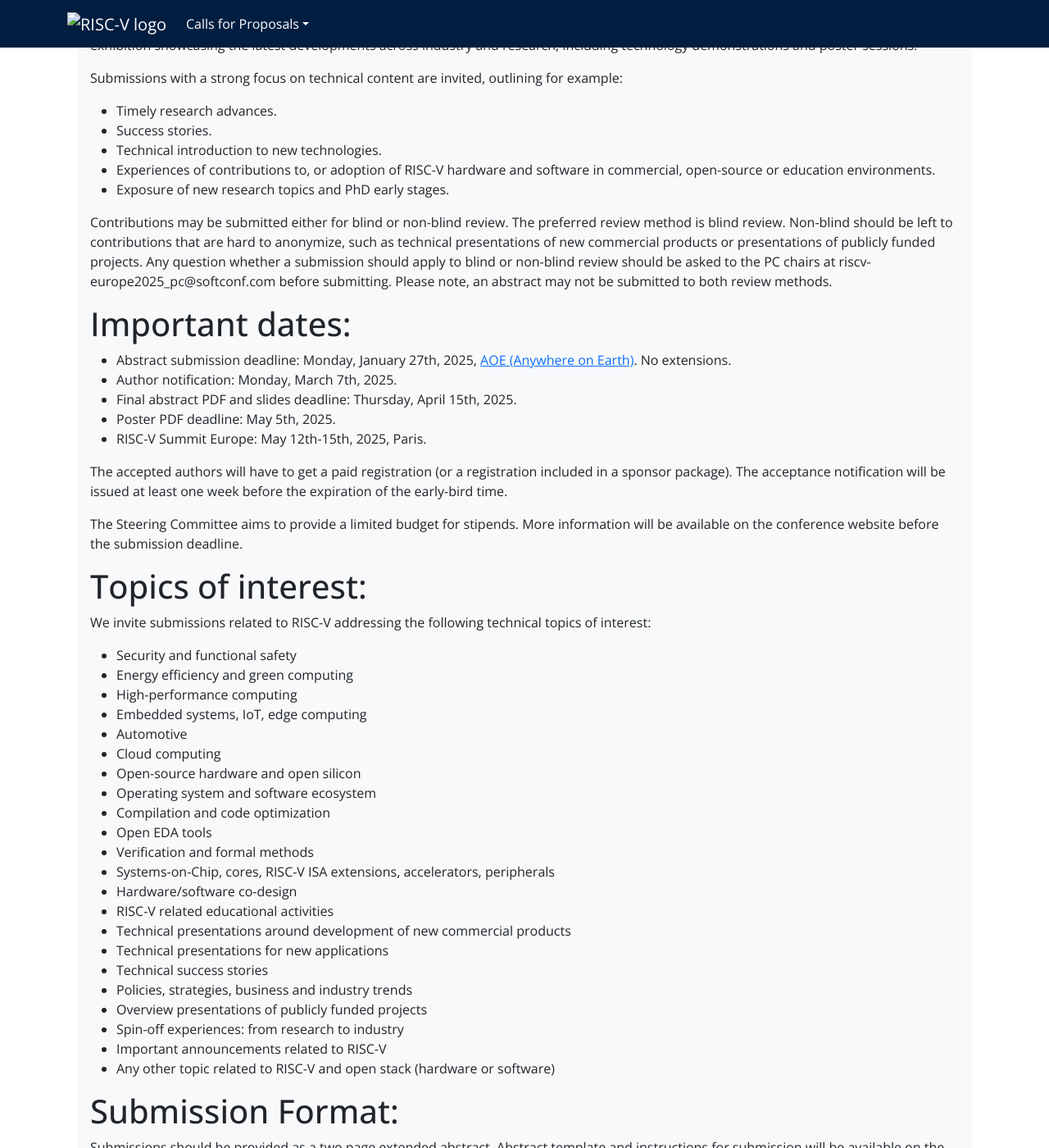
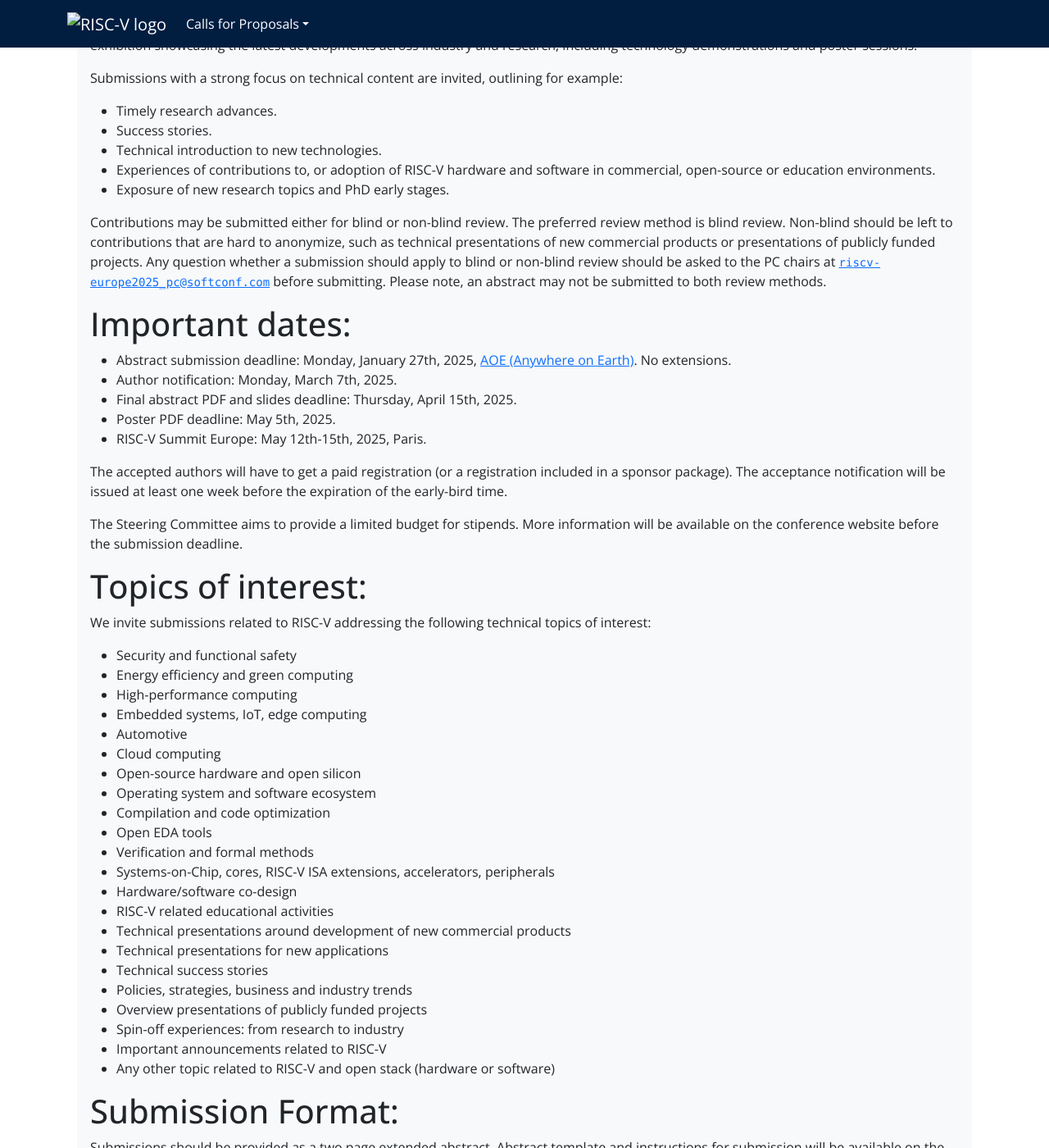
Before and after one commit to riscv-europe/summit-website-development, a Jekyll site: the page built from summit/2025/cfp.md, in a window 1280 px wide and 1400 px high, scrolled down 392 px. Shown: the whole window at 82% size. Built offline with Jekyll 4.4.1, drawn with Linux system fonts in a browser that asks for light colours; some of the changed lines change nothing that is shown; some of the changed text lies outside the part shown.

Commit message:
Add: mail and URL clickable.

```diff
--- a/summit/2025/cfp.md
+++ b/summit/2025/cfp.md
@@ -42,8 +42,9 @@
 presentations of new commercial products or presentations of publicly
 funded projects. Any question whether a submission should apply to
 blind or non-blind review should be asked to the PC chairs at
-riscv-europe2025_pc@softconf.com before submitting. Please note, an
-abstract may not be submitted to both review methods.
+[`riscv-europe2025_pc@softconf.com`](mailto:riscv-europe2025_pc@softconf.com)
+before submitting. Please note, an abstract may not be submitted to
+both review methods.
 
 # Important dates:
 
@@ -100,7 +101,8 @@
 
 Submissions should be provided as a two page extended
 abstract. Abstract template and instructions for submission will be
-available on the Summit website at https://riscv-europe.org.
+available on the Summit website at
+[`https://riscv-europe.org`](https://riscv-europe.org).
 
 Contributions may be submitted for blind (recommended) or non-blind
 review. Submissions for blind review must be anonymized, removing any
```
